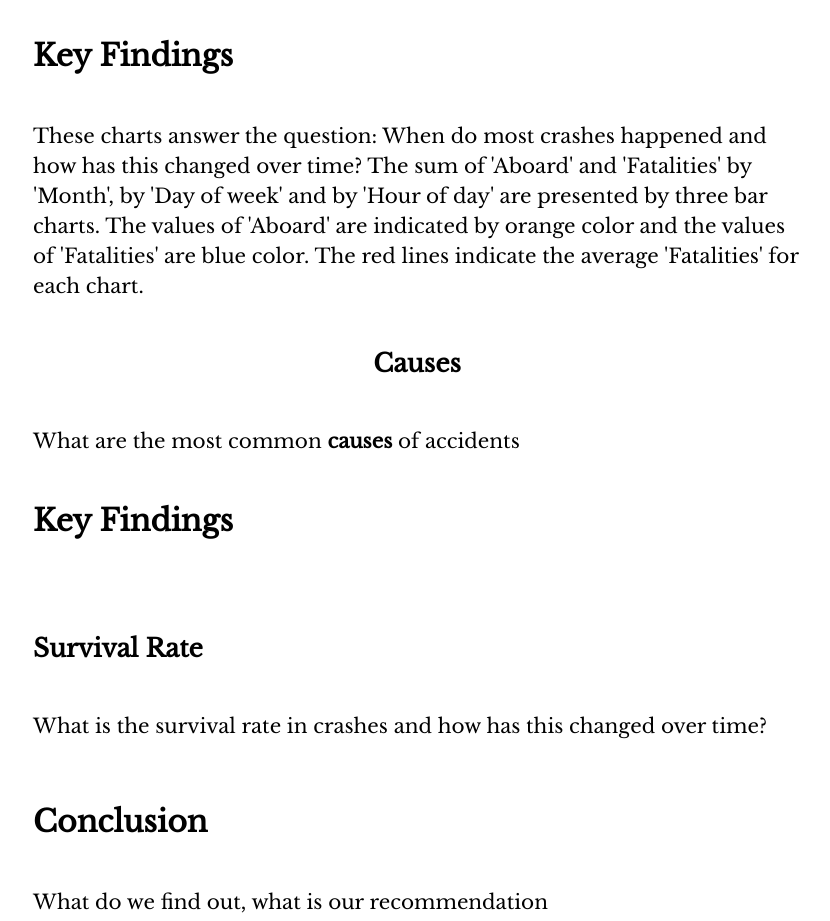
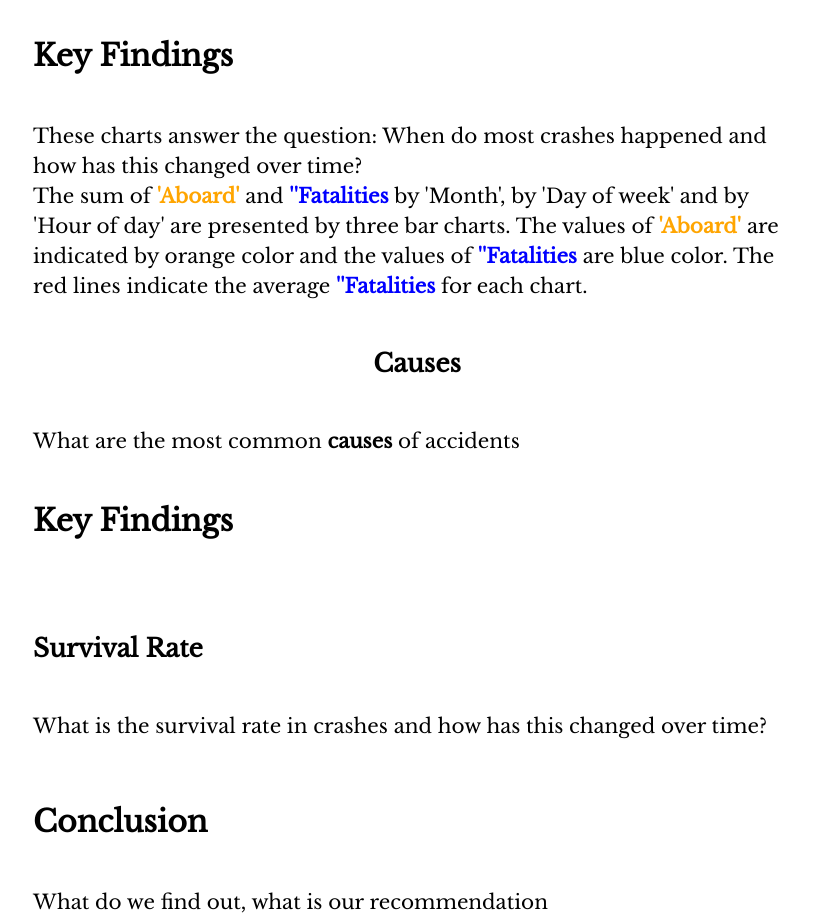
Before and after one commit to elaineye117/flight_crash_analysis, a plain HTML site: page index.html in a window 1280 px wide. Shown: the part 1980-2901 px from the top of the page, without its empty margins (223-1053 px from the left). Drawn offline with nearby package versions, Linux system fonts and the light colour scheme; a script that the page names is missing; a web font is replaced by a local one.

Commit message:
Update index.html

```diff
--- a/index.html
+++ b/index.html
@@ -88,10 +88,10 @@
 <h3>Key Findings</h3>
 <div class="finding_image_one">
   <p>
-    These charts answer the question: When do most crashes happened and how has this changed over time?
-    The sum of 'Aboard' and 'Fatalities' by 'Month', by 'Day of week' and by 'Hour of day' are presented by three bar charts.
-    The values of 'Aboard' are indicated by orange color and the values of 'Fatalities' are blue color.
-    The red lines indicate the average 'Fatalities' for each chart.
+    These charts answer the question: When do most crashes happened and how has this changed over time? <br>
+    The sum of <span style="color:orange; font-weight: bold;">'Aboard'</span> and <span style="color:blue; font-weight: bold;">''Fatalities</span> by 'Month', by 'Day of week' and by 'Hour of day' are presented by three bar charts.
+    The values of <span style="color:orange; font-weight: bold;">'Aboard'</span> are indicated by orange color and the values of <span style="color:blue; font-weight: bold;">''Fatalities</span> are blue color.
+    The red lines indicate the average <span style="color:blue; font-weight: bold;">''Fatalities</span> for each chart.
 
   </p>
   <div id="when-vis"></div>
```
